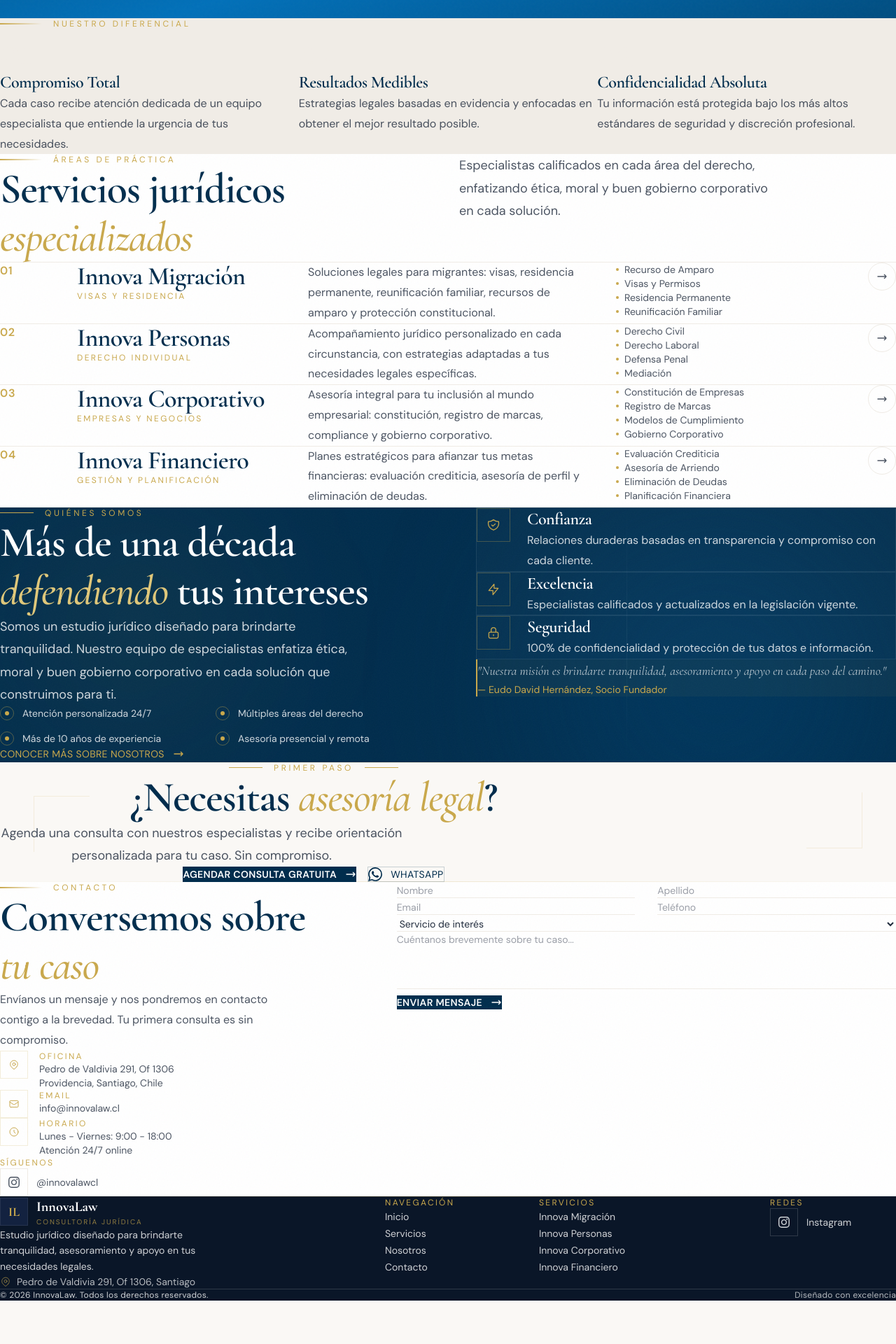
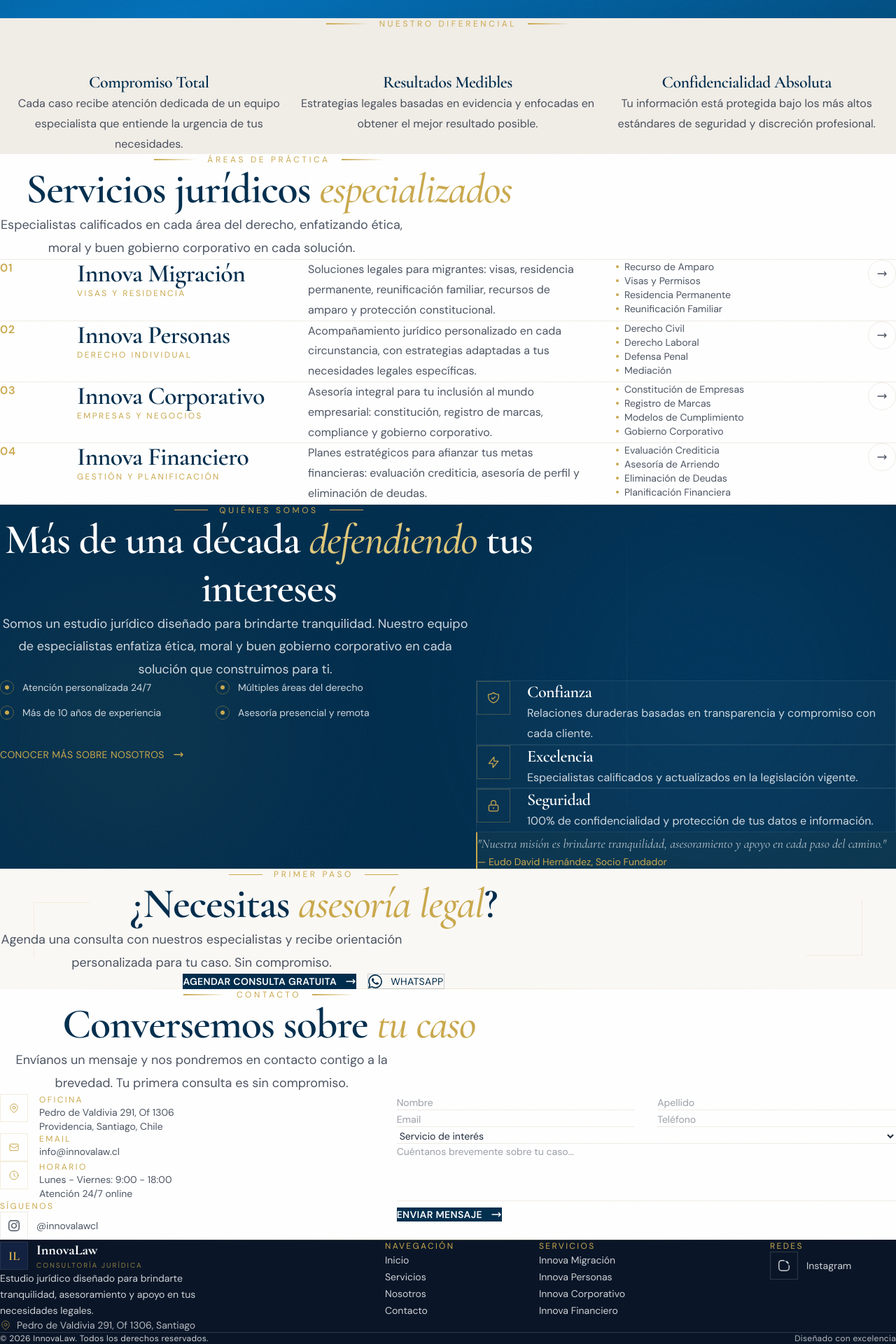
Before and after one commit to edgargomero/innovalaw-web, a React (Vite) app: page / in a window 1280 px wide. Shown: the part 774-2694 px from the top of the page at 70% size. Before the commit the page ends 2632 px from the top, so only its background shows below. Built offline with nearby package versions, Linux system fonts and the light colour scheme.

Commit message:
feat: center all component layouts and headers for visual consistency

```diff
--- a/src/components/About.tsx
+++ b/src/components/About.tsx
@@ -34,32 +34,43 @@ const About = () => {
       </div>
 
       <div className="max-w-7xl mx-auto px-4 sm:px-6 lg:px-8 relative z-10" ref={ref}>
-        <div className="grid grid-cols-1 lg:grid-cols-2 gap-12 sm:gap-16 lg:gap-20">
-          {/* Left column */}
+        {/* Header - Centered */}
+        <div className="max-w-3xl mx-auto text-center mb-16 lg:mb-20">
           <motion.div
-            initial={{ opacity: 0, x: -30 }}
-            animate={isInView ? { opacity: 1, x: 0 } : {}}
+            initial={{ opacity: 0, y: 20 }}
+            animate={isInView ? { opacity: 1, y: 0 } : {}}
             transition={{ duration: 0.8 }}
           >
-            <div className="flex items-center gap-4 mb-8">
+            <div className="flex items-center justify-center gap-4 mb-8">
               <div className="h-[1px] w-12 bg-accent" />
               <span className="text-accent text-xs uppercase tracking-[0.3em]">
                 Quiénes Somos
               </span>
+              <div className="h-[1px] w-12 bg-accent" />
             </div>
 
-            <h2 className="text-3xl sm:text-4xl md:text-5xl lg:text-6xl font-bold text-white leading-[1.15] mb-10">
+            <h2 className="text-3xl sm:text-4xl md:text-5xl lg:text-6xl font-bold text-white leading-[1.15] mb-8">
               Más de una década{' '}
               <span className="italic font-medium text-accent-light">defendiendo</span>{' '}
               tus intereses
             </h2>
 
-            <p className="text-white/80 text-base sm:text-lg leading-[1.8] mb-12 max-w-lg">
+            <p className="text-white/80 text-base sm:text-lg leading-[1.8] max-w-2xl mx-auto">
               Somos un estudio jurídico diseñado para brindarte tranquilidad.
               Nuestro equipo de especialistas enfatiza ética, moral y buen gobierno
               corporativo en cada solución que construimos para ti.
             </p>
+          </motion.div>
+        </div>
 
+        <div className="grid grid-cols-1 lg:grid-cols-2 gap-12 sm:gap-16 lg:gap-20 items-start">
+          {/* Left column - Features & CTA */}
+          <motion.div
+            initial={{ opacity: 0, x: -30 }}
+            animate={isInView ? { opacity: 1, x: 0 } : {}}
+            transition={{ duration: 0.8, delay: 0.2 }}
+            className="flex flex-col gap-10 lg:pt-8"
+          >
             {/* Features list */}
             <div className="grid grid-cols-1 sm:grid-cols-2 gap-4 mb-12">
               {[
--- a/src/components/Contact.tsx
+++ b/src/components/Contact.tsx
@@ -36,30 +36,41 @@ const Contact = () => {
   return (
     <section id="contacto" className="py-24 lg:py-32 bg-white relative noise">
       <div className="max-w-7xl mx-auto px-4 sm:px-6 lg:px-8">
+        {/* Header - Centered */}
+        <div className="max-w-3xl mx-auto text-center mb-16 lg:mb-20">
+          <motion.div
+            initial={{ opacity: 0, y: 20 }}
+            animate={isInView ? { opacity: 1, y: 0 } : {}}
+            transition={{ duration: 0.8 }}
+          >
+            <div className="flex items-center justify-center gap-4 mb-8">
+              <div className="line-accent" />
+              <span className="text-accent text-xs uppercase tracking-[0.3em]">
+                Contacto
+              </span>
+              <div className="line-accent" />
+            </div>
+
+            <h2 className="text-3xl sm:text-4xl md:text-5xl lg:text-6xl font-bold text-primary-deeper leading-[1.15] mb-8">
+              Conversemos sobre{' '}
+              <span className="italic font-medium text-accent">tu caso</span>
+            </h2>
+
+            <p className="text-slate/80 leading-[1.8] text-base sm:text-lg max-w-xl mx-auto">
+              Envíanos un mensaje y nos pondremos en contacto contigo a la brevedad.
+              Tu primera consulta es sin compromiso.
+            </p>
+          </motion.div>
+        </div>
+
         <div ref={ref} className="grid grid-cols-1 lg:grid-cols-12 gap-16 lg:gap-20">
           {/* Left column - Info */}
           <motion.div
             initial={{ opacity: 0, x: -30 }}
             animate={isInView ? { opacity: 1, x: 0 } : {}}
-            transition={{ duration: 0.8 }}
-            className="lg:col-span-5"
+            transition={{ duration: 0.8, delay: 0.2 }}
+            className="lg:col-span-5 flex flex-col justify-center"
           >
-            <div className="flex items-center gap-4 mb-8">
-              <div className="line-accent" />
-              <span className="text-accent text-xs uppercase tracking-[0.3em]">
-                Contacto
-              </span>
-            </div>
-
-            <h2 className="text-3xl sm:text-4xl md:text-5xl lg:text-6xl font-bold text-primary-deeper leading-[1.15] mb-10">
-              Conversemos sobre{' '}
-              <span className="italic font-medium text-accent">tu caso</span>
-            </h2>
-
-            <p className="text-slate/80 leading-[1.8] text-sm sm:text-base mb-12 max-w-sm">
-              Envíanos un mensaje y nos pondremos en contacto contigo a la brevedad.
-              Tu primera consulta es sin compromiso.
-            </p>
 
             <div className="space-y-8 mb-12">
               {contactDetails.map((detail, index) => (
@@ -108,7 +119,7 @@ const Contact = () => {
               >
                 <div className="w-10 h-10 border border-warm-gray flex items-center justify-center group-hover:border-accent group-hover:bg-accent/5 transition-all">
                   <svg className="w-4 h-4" fill="currentColor" viewBox="0 0 24 24">
-                    <path d="M12 2.163c3.204 0 3.584.012 4.85.07 3.252.148 4.771 1.691 4.919 4.919.058 1.265.069 1.645.069 4.849 0 3.205-.012 3.584-.069 4.849-.149 3.225-1.664 4.771-4.919 4.919-1.266.058-1.644.07-4.85.07-3.204 0-3.584-.012-4.849-.07-3.26-.149-4.771-1.699-4.919-4.92-.058-1.265-.07-1.644-.07-4.849 0-3.204.013-3.583.07-4.849.149-3.227 1.664-4.771 4.919-4.919 1.266-.057 1.645-.069 4.849-.069zm0-2.163c-3.259 0-3.667.014-4.947.072-4.358.2-6.78 2.618-6.98 6.98-.059 1.281-.073 1.689-.073 4.948 0 3.259.014 3.668.072 4.948.2 4.358 2.618 6.78 6.98 6.98 1.281.058 1.689.072 4.948.072 3.259 0 3.668-.014 4.948-.072 4.354-.2 6.782-2.618 6.979-6.98.059-1.28.073-1.689.073-4.948 0-3.259-.014-3.667-.072-4.947-.196-4.354-2.617-6.78-6.979-6.98-1.281-.059-1.69-.073-4.949-.073zm0 5.838c-3.403 0-6.162 2.759-6.162 6.162s2.759 6.163 6.162 6.163 6.162-2.759 6.162-6.163c0-3.403-2.759-6.162-6.162-6.162zm0 10.162c-2.209 0-4-1.79-4-4 0-2.209 1.791-4 4-4s4 1.791 4 4c0 2.21-1.791 4-4 4zm6.406-11.845c-.796 0-1.441.645-1.441 1.44s.645 1.44 1.441 1.44c.795 0 1.439-.645 1.439-1.44s-.644-1.44-1.439-1.44z"/>
+                    <path d="M12 2.163c3.204 0 3.584.012 4.85.07 3.252.148 4.771 1.691 4.919 4.919.058 1.265.069 1.645.069 4.849 0 3.205-.012 3.584-.069 4.849-.149 3.225-1.664 4.771-4.919 4.919-1.266.058-1.644.07-4.85.07-3.204 0-3.584-.012-4.849-.07-3.26-.149-4.771-1.699-4.919-4.92-.058-1.265-.07-1.644-.07-4.849 0-3.204.013-3.583.07-4.849.149-3.227 1.664-4.771 4.919-4.919 1.266-.057 1.645-.069 4.849-.069zm0-2.163c-3.259 0-3.667.014-4.947.072-4.358.2-6.78 2.618-6.98 6.98-.059 1.281-.073 1.689-.073 4.948 0 3.259.014 3.668.072 4.948.2 4.358 2.618 6.78 6.98 6.98 1.281.058 1.689.072 4.948.072 3.259 0 3.668-.014 4.948-.072 4.354-.2 6.782-2.618 6.979-6.98.059-1.28.073-1.689.073-4.948 0-3.259-.014-3.667-.072-4.947-.196-4.354-2.617-6.78-6.979-6.98-1.281-.059-1.69-.073-4.949-.073zm0 5.838c-3.403 0-6.162 2.759-6.162 6.162s2.759 6.163 6.162 6.163 6.162-2.759 6.162-6.163c0-3.403-2.759-6.162-6.162-6.162zm0 10.162c-2.209 0-4-1.79-4-4 0-2.209 1.791-4 4-4s4 1.791 4 4c0 2.21-1.791 4-4 4zm6.406-11.845c-.796 0-1.441.645-1.441 1.44s.645 1.44 1.441 1.44c.795 0 1.439-.645 1.439-1.44s-.644-1.44-1.439-1.44z" />
                   </svg>
                 </div>
                 <span className="text-sm">@innovalawcl</span>
--- a/src/components/Footer.tsx
+++ b/src/components/Footer.tsx
@@ -10,14 +10,14 @@ const Footer = () => {
 
       <div className="max-w-7xl mx-auto px-4 sm:px-6 lg:px-8">
         {/* Main footer content */}
-        <div className="py-16 lg:py-20 grid grid-cols-1 md:grid-cols-2 lg:grid-cols-12 gap-10 sm:gap-12 lg:gap-10">
+        <div className="py-16 lg:py-20 grid grid-cols-1 md:grid-cols-2 lg:grid-cols-12 gap-10 sm:gap-12 lg:gap-10 text-center md:text-left">
           {/* Brand */}
           <motion.div
             initial={{ opacity: 0, y: 20 }}
             whileInView={{ opacity: 1, y: 0 }}
             viewport={{ once: true }}
             transition={{ duration: 0.6 }}
-            className="lg:col-span-5"
+            className="lg:col-span-5 flex flex-col items-center md:items-start"
           >
             <div className="flex items-center gap-3 mb-6">
               <div className="w-10 h-10 bg-navy-light border border-white/8 flex items-center justify-center">
@@ -30,11 +30,11 @@ const Footer = () => {
                 </span>
               </div>
             </div>
-            <p className="text-white/80 text-sm leading-relaxed max-w-xs mb-6">
+            <p className="text-white/80 text-sm leading-relaxed max-w-xs mb-6 mx-auto md:mx-0">
               Estudio jurídico diseñado para brindarte tranquilidad,
               asesoramiento y apoyo en tus necesidades legales.
             </p>
-            <div className="flex items-center gap-2 text-white/70 text-sm">
+            <div className="flex items-center gap-2 text-white/70 text-sm justify-center md:justify-start">
               <svg className="w-4 h-4 text-accent/60" fill="none" stroke="currentColor" viewBox="0 0 24 24">
                 <path strokeLinecap="round" strokeLinejoin="round" strokeWidth={1.5} d="M17.657 16.657L13.414 20.9a1.998 1.998 0 01-2.827 0l-4.244-4.243a8 8 0 1111.314 0z M15 11a3 3 0 11-6 0 3 3 0 016 0z" />
               </svg>
@@ -48,7 +48,7 @@ const Footer = () => {
             whileInView={{ opacity: 1, y: 0 }}
             viewport={{ once: true }}
             transition={{ duration: 0.6, delay: 0.1 }}
-            className="lg:col-span-2"
+            className="lg:col-span-2 flex flex-col items-center md:items-start"
           >
             <span className="text-xs uppercase tracking-[0.2em] text-accent block mb-6">
               Navegación
@@ -78,7 +78,7 @@ const Footer = () => {
             whileInView={{ opacity: 1, y: 0 }}
             viewport={{ once: true }}
             transition={{ duration: 0.6, delay: 0.2 }}
-            className="lg:col-span-3"
+            className="lg:col-span-3 flex flex-col items-center md:items-start"
           >
             <span className="text-xs uppercase tracking-[0.2em] text-accent block mb-6">
               Servicios
@@ -108,7 +108,7 @@ const Footer = () => {
             whileInView={{ opacity: 1, y: 0 }}
             viewport={{ once: true }}
             transition={{ duration: 0.6, delay: 0.3 }}
-            className="lg:col-span-2"
+            className="lg:col-span-2 flex flex-col items-center md:items-start"
           >
             <span className="text-xs uppercase tracking-[0.2em] text-accent block mb-6">
               Redes
@@ -121,7 +121,7 @@ const Footer = () => {
             >
               <div className="w-10 h-10 border border-white/15 flex items-center justify-center group-hover:border-accent/30 transition-colors">
                 <svg className="w-4 h-4" fill="currentColor" viewBox="0 0 24 24">
-                  <path d="M12 2.163c3.204 0 3.584.012 4.85.07 3.252.148 4.771 1.691 4.919 4.919.058 1.265.069 1.645.069 4.849 0 3.205-.012 3.584-.069 4.849-.149 3.225-1.664 4.771-4.919 4.919-1.266.058-1.644.07-4.85.07-3.204 0-3.584-.012-4.849-.07-3.26-.149-4.771-1.699-4.919-4.92-.058-1.265-.07-1.644-.07-4.849 0-3.204.013-3.583.07-4.849.149-3.227 1.664-4.771 4.919-4.919 1.266-.057 1.645-.069 4.849-.069zm0-2.163c-3.259 0-3.667.014-4.947.072-4.358.2-6.78 2.618-6.98 6.98-.059 1.281-.073 1.689-.073 4.948 0 3.259.014 3.668.072 4.948.2 4.358 2.618 6.78 6.98 6.98 1.281.058 1.689.072 4.948.072 3.259 0 3.668-.014 4.948-.072 4.354-.2 6.782-2.618 6.979-6.98.059-1.28.073-1.689.073-4.948 0-3.259-.014-3.667-.072-4.947-.196-4.354-2.617-6.78-6.979-6.98-1.281-.059-1.69-.073-4.949-.073zm0 5.838c-3.403 0-6.162 2.759-6.162 6.162s2.759 6.163 6.162 6.163 6.162-2.759 6.162-6.163c0-3.403-2.759-6.162-6.162-6.162zm0 10.162c-2.209 0-4-1.79-4-4 0-2.209 1.791-4 4-4s4 1.791 4 4c0 2.21-1.791 4-4 4zm6.406-11.845c-.796 0-1.441.645-1.441 1.44s.645 1.44 1.441 1.44c.795 0 1.439-.645 1.439-1.44s-.644-1.44-1.439-1.44z"/>
+                  <path d="M12 2.163c3.204 0 3.584.012 4.85.07 3.252.148 4.771 1.691 4.919 4.919.058 1.265.069 1.645.069 4.849 0 3.205-.012 3.584-.069 4.849-.149 3.225-1.664 4.771-4.919 4.919-1.266.058-1.644.07-4.85.07-3.204 0-3.584-.012-4.849-.07-3.26-.149-4.771-1.699-4.919-4.92-.058-1.265-.07-1.644-.07-4.849 0-3.204.013-3.583.07-4.849.149-3.227 1.664-4.771 4.919-4.919 1.266-.057 1.645-.069 4.849-.069zm0-2.163c-3.259 0-3.667.014-4.947.072-4.358.2-6.78 2.618-6.98 6.98-.059 1.281-.073 1.689-.073 4.948 0 3.259.014 3.668.072 4.948.2 4.358 2.618 6.78 6.98 6.98 1.281.058 1.689.072 4.948.072 3.259 0 3.668-.014 4.948-.072 4.354-.2 6.782-2.618 6.979-6.98.059-1.28.073-1.689.073-4.949-.073zm0 5.838c-3.403 0-6.162 2.759-6.162 6.162s2.759 6.163 6.162 6.163 6.162-2.759 6.162-6.163c0-3.403-2.759-6.162-6.162-6.162zm0 10.162c-2.209 0-4-1.79-4-4 0-2.209 1.791-4 4-4s4 1.791 4 4c0 2.21-1.791 4-4 4zm6.406-11.845c-.796 0-1.441.645-1.441 1.44s.645 1.44 1.441 1.44c.795 0 1.439-.645 1.439-1.44s-.644-1.44-1.439-1.44z" />
                 </svg>
               </div>
               <span className="text-sm">Instagram</span>
@@ -130,7 +130,7 @@ const Footer = () => {
         </div>
 
         {/* Bottom bar */}
-        <div className="py-6 border-t border-white/15 flex flex-col sm:flex-row justify-between items-center gap-4">
+        <div className="py-6 border-t border-white/15 flex flex-col md:flex-row justify-between items-center gap-4 text-center md:text-left">
           <p className="text-white/80 text-xs tracking-wide">
             &copy; {currentYear} InnovaLaw. Todos los derechos reservados.
           </p>
--- a/src/components/Services.tsx
+++ b/src/components/Services.tsx
@@ -44,20 +44,23 @@ const Services = () => {
     <section id="servicios" className="py-24 lg:py-32 bg-white relative noise">
       <div className="max-w-7xl mx-auto px-4 sm:px-6 lg:px-8">
         {/* Header */}
-        <div className="grid grid-cols-1 lg:grid-cols-2 gap-8 mb-20">
+        {/* Header */}
+        <div className="max-w-3xl mx-auto text-center mb-20">
           <motion.div
             initial={{ opacity: 0, y: 20 }}
             whileInView={{ opacity: 1, y: 0 }}
             viewport={{ once: true }}
             transition={{ duration: 0.6 }}
+            className="flex flex-col items-center"
           >
             <div className="flex items-center gap-4 mb-6">
               <div className="line-accent" />
               <span className="text-accent text-xs uppercase tracking-[0.3em]">
                 Áreas de Práctica
               </span>
+              <div className="line-accent" />
             </div>
-            <h2 className="text-3xl sm:text-4xl md:text-5xl lg:text-6xl font-bold text-primary-deeper leading-[1.15]">
+            <h2 className="text-3xl sm:text-4xl md:text-5xl lg:text-6xl font-bold text-primary-deeper leading-[1.15] mb-6">
               Servicios jurídicos{' '}
               <span className="italic font-medium text-accent">especializados</span>
             </h2>
@@ -67,9 +70,8 @@ const Services = () => {
             whileInView={{ opacity: 1, y: 0 }}
             viewport={{ once: true }}
             transition={{ duration: 0.6, delay: 0.2 }}
-            className="lg:pt-16"
           >
-            <p className="text-slate/80 text-base sm:text-lg leading-[1.8] max-w-md">
+            <p className="text-slate/80 text-base sm:text-lg leading-[1.8] max-w-xl mx-auto">
               Especialistas calificados en cada área del derecho, enfatizando ética,
               moral y buen gobierno corporativo en cada solución.
             </p>
--- a/src/components/Stats.tsx
+++ b/src/components/Stats.tsx
@@ -31,12 +31,13 @@ const Stats = () => {
           initial={{ opacity: 0, y: 20 }}
           animate={isInView ? { opacity: 1, y: 0 } : {}}
           transition={{ duration: 0.6 }}
-          className="flex items-center gap-4 mb-16"
+          className="flex items-center justify-center gap-4 mb-16"
         >
           <div className="line-accent" />
           <span className="text-accent text-xs uppercase tracking-[0.3em]">
             Nuestro Diferencial
           </span>
+          <div className="line-accent" />
         </motion.div>
 
         <div className="grid grid-cols-1 md:grid-cols-3 gap-8 md:gap-0">
@@ -46,11 +47,10 @@ const Stats = () => {
               initial={{ opacity: 0, y: 30 }}
               animate={isInView ? { opacity: 1, y: 0 } : {}}
               transition={{ duration: 0.7, delay: index * 0.15 }}
-              className={`group relative py-12 md:py-14 md:px-10 h-full flex flex-col ${
-                index < items.length - 1
+              className={`group relative py-12 md:py-14 md:px-10 h-full flex flex-col items-center text-center ${index < items.length - 1
                   ? 'border-b md:border-b-0 md:border-r border-warm-gray'
                   : ''
-              } ${index === 0 ? 'md:pl-0' : ''} ${index === items.length - 1 ? 'md:pr-0' : ''}`}
+                } ${index === 0 ? 'md:pl-0' : ''} ${index === items.length - 1 ? 'md:pr-0' : ''}`}
             >
               <span className="text-6xl font-['Cormorant_Garamond'] font-bold text-warm-gray group-hover:text-accent/30 transition-colors duration-500">
                 {item.number}
```
